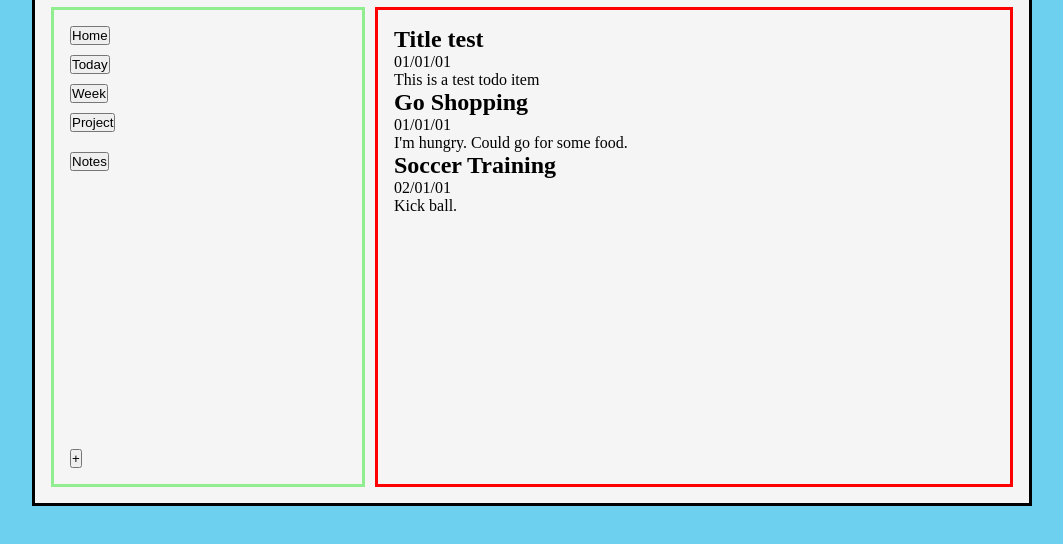
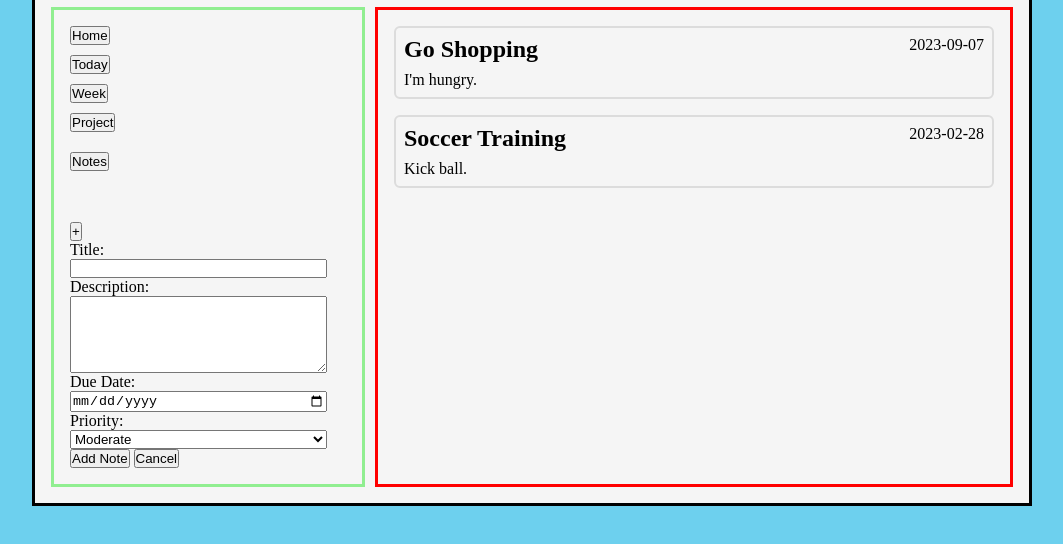
Before and after one commit to Kupa-Kupa/Todo-List, a website built with webpack: page index.html in a window 1280 px wide. Shown: the part 194-738 px from the top of the page, without its empty margins (108-1171 px from the left). Built offline with nearby package versions, Linux system fonts and the light colour scheme.

Commit message:
Create form to add todo items and add some styling

```diff
--- a/index.html
+++ b/index.html
@@ -28,6 +28,31 @@
         </nav>
         <div class="new-note">
           <button id="add-note">+</button>
+          <form id="note-form">
+            <label for="title">Title:</label>
+            <input type="text" id="title" name="title" required />
+            <label for="description">Description:</label>
+            <textarea
+              name="description"
+              id="description"
+              cols="30"
+              rows="5"
+              required
+            ></textarea>
+            <label for="due-date">Due Date:</label>
+            <input type="date" id="due-date" name="due-date" required />
+            <label for="priority">Priority:</label>
+            <select id="priority" name="priority" required>
+              <option value="low">Low</option>
+              <option value="moderate" selected>Moderate</option>
+              <option value="high">High</option>
+              <option value="urgent">Urgent</option>
+            </select>
+            <div class="form-buttons">
+              <button type="submit" class="add-button">Add Note</button>
+              <button type="button" class="cancel-button">Cancel</button>
+            </div>
+          </form>
         </div>
       </section>
       <section class="notes"></section>
--- a/src/changePriority.js
+++ b/src/changePriority.js
@@ -0,0 +1,3 @@
+/*  change todo priority - low (yellow), moderate (orange), high (red),
+    urgent (purple)
+*/
--- a/src/changeStatus.js
+++ b/src/changeStatus.js
@@ -0,0 +1 @@
+// set todo as complete
--- a/src/index.js
+++ b/src/index.js
@@ -1,77 +1,48 @@
+import { render } from './render.js';
+import { createNewItem } from './todoFactory.js';
+
 // todo items
 const todoItems = [];
 
-// todo item factory function
-function todoItem(
-  title,
-  description,
-  dueDate,
-  priority = 'moderate',
-  project = '',
-  complete = 'no'
-) {
-  return { title, description, dueDate, priority, project, complete };
+createNewItem(todoItems, 'Go Shopping', "I'm hungry.", '2023-09-07', 'urgent');
+createNewItem(todoItems, 'Soccer Training', 'Kick ball.', '2023-02-28');
+
+// todoItems.push(
+//   createNewItem('Go Shopping', "I'm hungry.", '01/01/01', 'urgent')
+// );
+// todoItems.push(createNewItem('Soccer Training', 'Kick ball.', '02/01/01'));
+
+// get todo info from form
+const addNoteForm = document.querySelector('#note-form');
+
+addNoteForm.addEventListener('submit', getTodoInfo);
+
+function getTodoInfo(event) {
+  event.preventDefault();
+
+  const formTitle = document.querySelector('#title');
+  const formDesc = document.querySelector('#description');
+  const formDueDate = document.querySelector('#due-date');
+  const formPriority = document.querySelector('#priority');
+
+  let title = formTitle.value;
+  console.log(title);
+
+  let description = formDesc.value;
+  console.log(description);
+
+  let dueDate = formDueDate.value;
+  console.log(dueDate);
+
+  let priority = formPriority.value;
+  console.log(priority);
+
+  createNewItem(todoItems, title, description, dueDate, priority);
+  console.log(todoItems);
+
+  render(todoItems);
 }
 
-// create new to do
-function createNewItem(
-  title,
-  description,
-  dueDate,
-  priority,
-  project,
-  complete
-) {
-  // call todoItem function
-  const newTodo = todoItem(
-    title,
-    description,
-    dueDate,
-    priority,
-    project,
-    complete
-  );
-  todoItems.push(newTodo);
-}
-
-createNewItem('Title test', 'This is a test todo item', '01/01/01', 'high');
-createNewItem(
-  'Go Shopping',
-  "I'm hungry. Could go for some food.",
-  '01/01/01',
-  'urgent'
-);
-createNewItem('Soccer Training', 'Kick ball.', '02/01/01');
 console.log(todoItems);
 
-// set todo as complete
-
-/*  change todo priority - low (yellow), moderate (orange), high (red),
-    urgent (purple)
-*/
-
-// render todo list on page
-function render(todoItems) {
-  let notesSection = document.querySelector('.notes');
-
-  //   let div = document.createElement('div');
-  //   let h2 = document.createElement('h2');
-  //   let due = document.createElement('p');
-  //   let des = document.createElement('p');
-
-  for (let i = 0; i < todoItems.length; i++) {
-    let div = document.createElement('div');
-    let h2 = document.createElement('h2');
-    let due = document.createElement('p');
-    let des = document.createElement('p');
-
-    h2.innerText = todoItems[i].title;
-    due.innerText = todoItems[i].dueDate;
-    des.innerText = todoItems[i].description;
-
-    div.append(h2, due, des);
-    notesSection.append(div);
-  }
-}
-
 render(todoItems);
--- a/src/render.js
+++ b/src/render.js
@@ -0,0 +1,24 @@
+// render todo list on page
+function render(todoItems) {
+  let notesSection = document.querySelector('.notes');
+  notesSection.replaceChildren();
+
+  for (let i = 0; i < todoItems.length; i++) {
+    let div = document.createElement('div');
+    div.classList.add('todo-item');
+    let container = document.createElement('div');
+    let h2 = document.createElement('h2');
+    let due = document.createElement('p');
+    let des = document.createElement('p');
+
+    h2.innerText = todoItems[i].title;
+    due.innerText = todoItems[i].dueDate;
+    des.innerText = todoItems[i].description;
+
+    container.append(h2, des);
+    div.append(container, due);
+    notesSection.append(div);
+  }
+}
+
+export { render };
--- a/src/todoFactory.js
+++ b/src/todoFactory.js
@@ -0,0 +1,40 @@
+// todo item factory function
+function todoItem(
+  title,
+  description,
+  dueDate,
+  priority = 'moderate',
+  project = '',
+  complete = 'no'
+) {
+  return { title, description, dueDate, priority, project, complete };
+}
+
+// create new to do
+function createNewItem(
+  todoItems,
+  title,
+  description,
+  dueDate,
+  priority,
+  project,
+  complete
+) {
+  // return new todo Item
+  // return todoItem(title, description, dueDate, priority, project, complete);
+
+  /**/
+  // call todoItem function
+  const newTodo = todoItem(
+    title,
+    description,
+    dueDate,
+    priority,
+    project,
+    complete
+  );
+  todoItems.push(newTodo);
+  /**/
+}
+
+export { createNewItem };
--- a/styles.css
+++ b/styles.css
@@ -18,7 +18,7 @@ body {
 
 .ui-container {
   min-width: 1000px;
-  min-height: 600px;
+  height: 600px;
 
   background-color: whitesmoke;
   border: 3px solid black;
@@ -57,8 +57,34 @@ header {
   list-style: none;
 }
 
+.new-note > form {
+  display: grid;
+}
+
 .notes {
   grid-column: 2 / span 2;
   border: 3px solid red;
   padding: 1rem;
+
+  overflow: auto;
 }
+
+.todo-item {
+  display: flex;
+  justify-content: space-between;
+  padding-bottom: 1rem;
+}
+
+.todo-item {
+  display: flex;
+  justify-content: space-between;
+  margin-bottom: 1rem;
+  padding: 0.5rem;
+
+  border: 2px solid gainsboro;
+  border-radius: 6px;
+}
+
+.todo-item h2 {
+  padding-bottom: 0.5rem;
+}
```
Also changed, not shown: src/dom.js (added, +31 -0 lines), dist/main.js.
